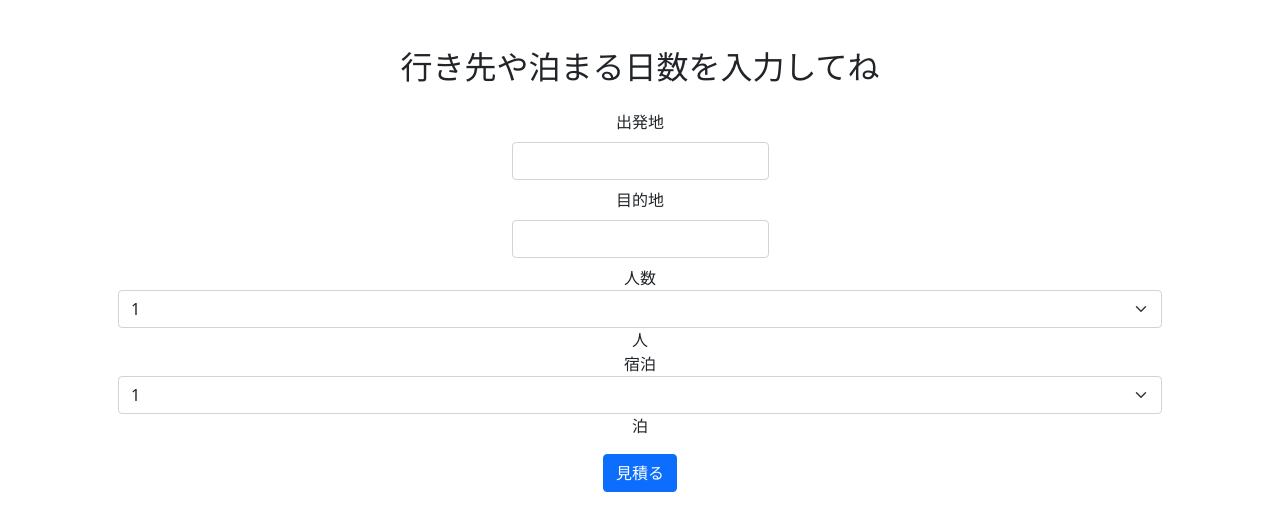
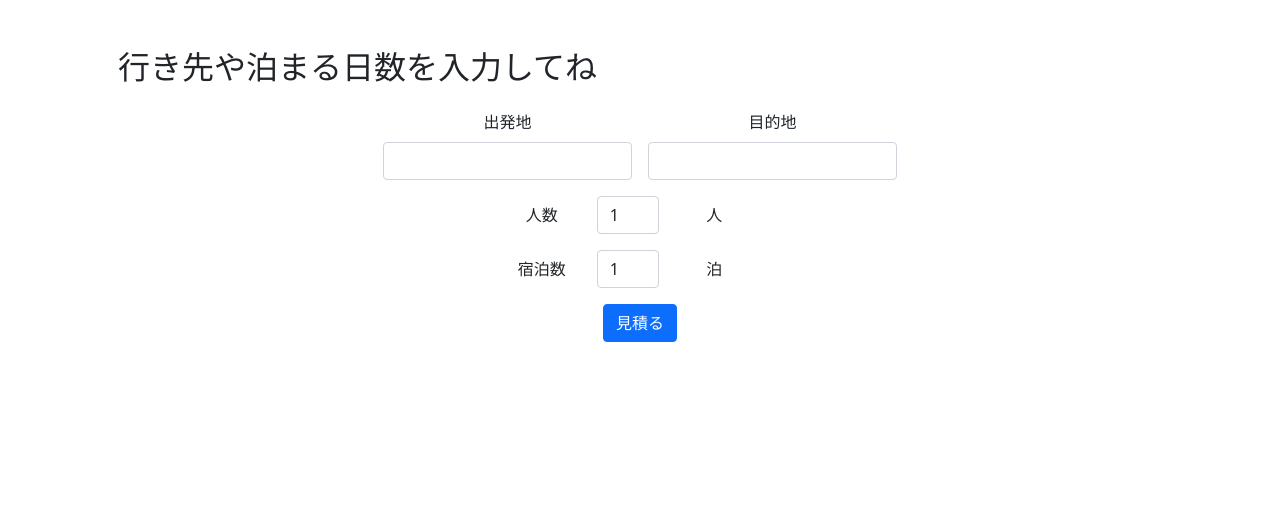
Before and after one commit to yoshi47/cs50FinalProject, a Flask app: page / in a window 1280 px wide. Shown: the top 531 px of the page. Run offline with Flask 2, Linux system fonts and the light colour scheme.

Commit message:
change: form html

```diff
--- a/app.py
+++ b/app.py
@@ -6,6 +6,11 @@ app = Flask(__name__)
 @app.route('/', methods=["GET", "POST"])
 def home():  # put application's code here
   if request.method == "POST":
+    # 出発地
+    origin = request.form.get('from')
+    # 到着地
+    destination = request.form.get('to')
+
     return redirect('/result')
 
   return render_template('form.html')
--- a/templates/base.html
+++ b/templates/base.html
@@ -8,9 +8,9 @@
     <!-- Bootstrap CSS -->
     <link href="https://cdn.jsdelivr.net/npm/bootstrap@5.0.0-beta1/dist/css/bootstrap.min.css" rel="stylesheet" integrity="sha384-giJF6kkoqNQ00vy+HMDP7azOuL0xtbfIcaT9wjKHr8RbDVddVHyTfAAsrekwKmP1" crossorigin="anonymous">
 
-    <link rel="stylesheet" href="/static/styles.css">
+{#    <link rel="stylesheet" href="/static/styles.css">#}
 
-    <title>簡単見積もり: {% block title %}{% endblock %}</title>
+    <title>簡単見積もり {% block title %}{% endblock %}</title>
   </head>
   <body>
     <main class="container p-5">
--- a/templates/form.html
+++ b/templates/form.html
@@ -8,21 +8,23 @@
   <h2 class="mb-4">行き先や泊まる日数を入力してね</h2>
 
   <form action="/" method="post">
-    <div class="form-group">
-      <label for="from">出発地</label>
-      <div class="p-2">
-        <input type="text" name="from" class="form-control" id="from">
+    {#    出発地の入力#}
+    <div class="row g-3 text-center">
+      <div class="col-md-3 offset-md-3">
+        <label for="from" class="form-label">出発地</label>
+        <input type="text" name="from" class="form-control" id="from" required>
       </div>
 
-      <label for="to">目的地</label>
-      <div class="p-2">
-        <input type="text" name="to" class="form-control" id="to">
-      </div>
+      {#      目的地の入力#}
+      <div class="col-md-3 ">
+        <label for="to" class="form-label">目的地</label>
+        <input type="text" name="to" class="form-control" id="to" required>
       </div>
 
-    <div class="col-xs-2">
-      人数
-      <select name="people" class="form-select">
+      <div class="form-group row mt-3 justify-content-center">
+        <label for="people" class="col-sm-1 col-form-label">人数</label>
+        <div class="col-sm-1">
+          <select name="people" class="form-control" id="people">
             <option value="1">1</option>
             <option value="2">2</option>
             <option value="3">3</option>
@@ -31,18 +33,27 @@
             <option value="6">6</option>
             <option value="7">7</option>
             <option value="8">8</option>
-      </select> 人
+          </select>
+        </div>
+        <label for="people" class="col-sm-1 col-form-label">人</label>
       </div>
 
-    <div>
-      宿泊
-      <select name="days" id="" class="form-select">
+      <div class="form-group row mt-3 justify-content-center">
+        <label for="days" class="col-sm-1 col-form-label">宿泊数</label>
+        <div class="col-sm-1">
+          <select name="days" class="form-control" id="days">
             <option value="1">1</option>
             <option value="2">2</option>
             <option value="3">3</option>
-      </select> 泊
+          </select>
         </div>
-    <button type="submit" class="btn btn-primary m-3">見積る</button>
+        <label for="days" class="col-sm-1 col-form-label">泊</label>
+      </div>
+
+      <div class="col-12">
+        <button type="submit" class="btn btn-primary">見積る</button>
+      </div>
+    </div>
   </form>
 
 {% endblock %}
```
Lines whose indentation alone changed are shown as unchanged.
